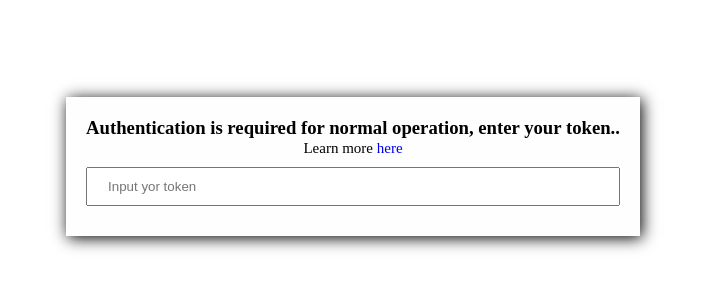
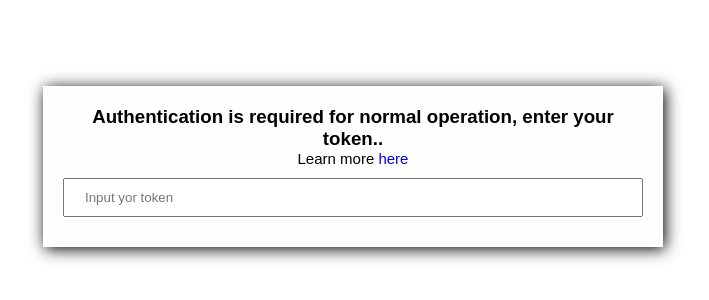
Before and after one commit to present-g/atlana-task, a React (Create React App) app: page /auth in a window 1280 px wide. Shown: the part 234-534 px from the top of the page, without its empty margins (287-996 px from the left). Built offline with nearby package versions, Linux system fonts and the light colour scheme.

Commit message:
fix style

```diff
--- /dev/null
+++ b/src/scss/_main.scss
@@ -0,0 +1,4 @@
+body {
+    font-size: 16px;
+    font-family: sans-serif;
+}
--- a/src/scss/index.scss
+++ b/src/scss/index.scss
@@ -1 +1,2 @@
 @import "reset";
+@import "main";
```
